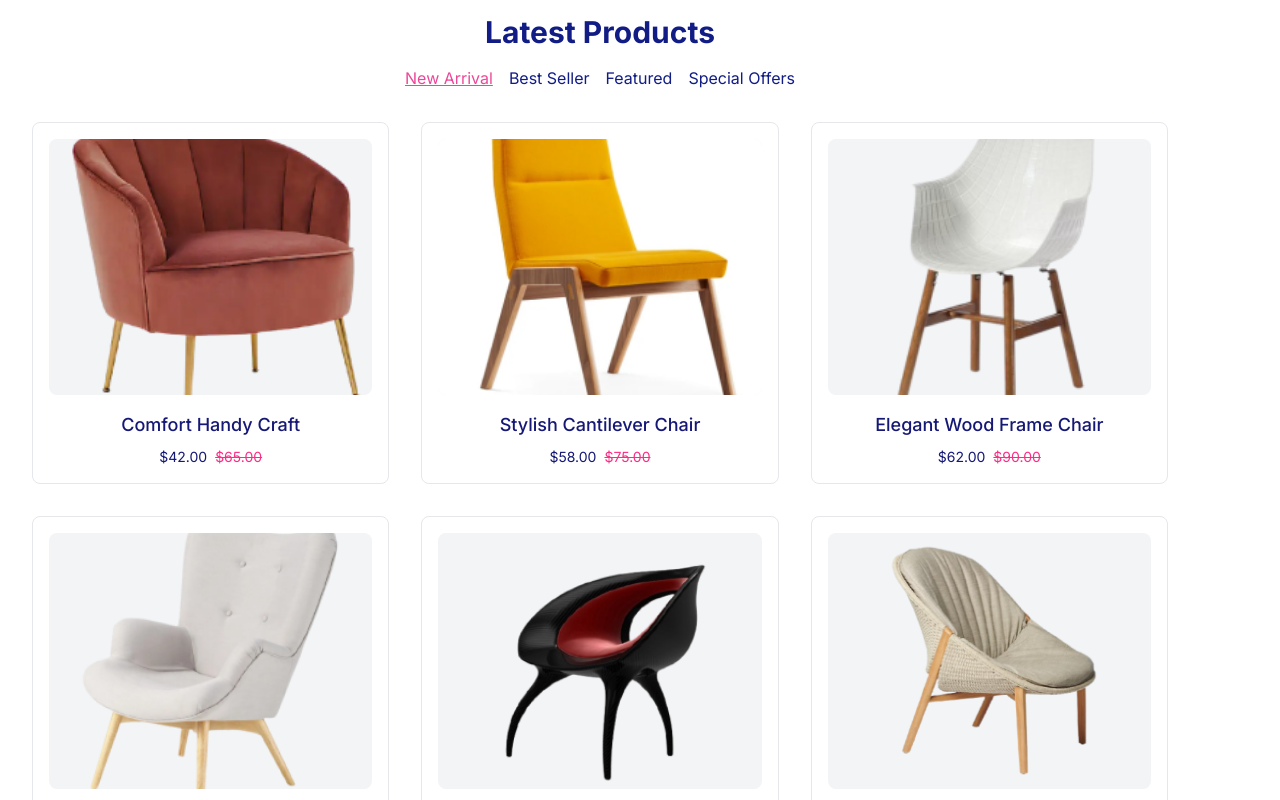
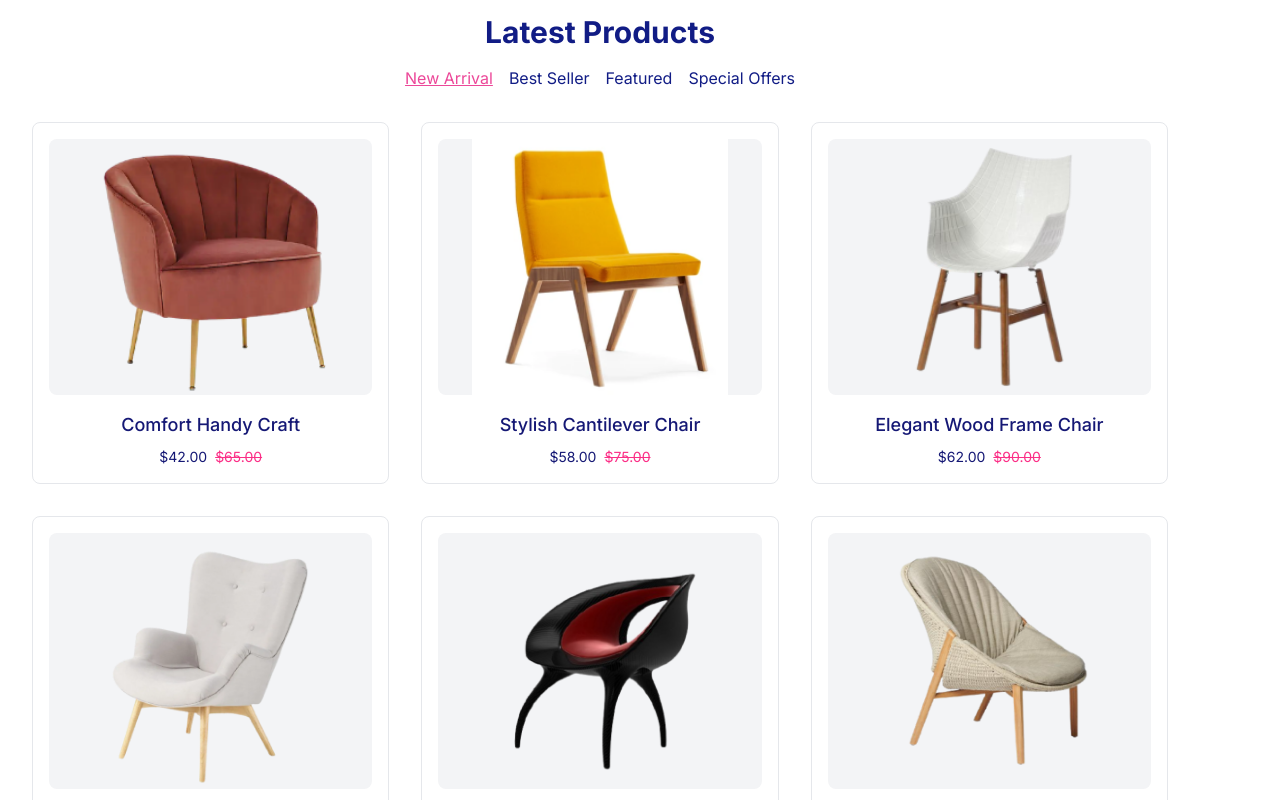
Before and after one commit to Hubab777/Hackathon-figma-design, a Next.js app: page / in a window 1280 px wide. Shown: the part 1100-1900 px from the top of the page. Built offline with nearby package versions, Linux system fonts and the light colour scheme.

Commit message:
Updated image card

```diff
--- a/src/app/components/LatestProduct.tsx
+++ b/src/app/components/LatestProduct.tsx
@@ -75,7 +75,7 @@ function LatestProduct() {
                 <img
                   src={product.img}
                   alt={product.name}
-                  className="rounded-lg w-full h-64 object-cover bg-gray-100 mb-4"
+                  className="rounded-lg w-full h-64 object-contain bg-gray-100 mb-4"
                 />
                 <h2 className="text-[#151875] font-medium text-base sm:text-lg mb-2">
                   {product.name}
```
